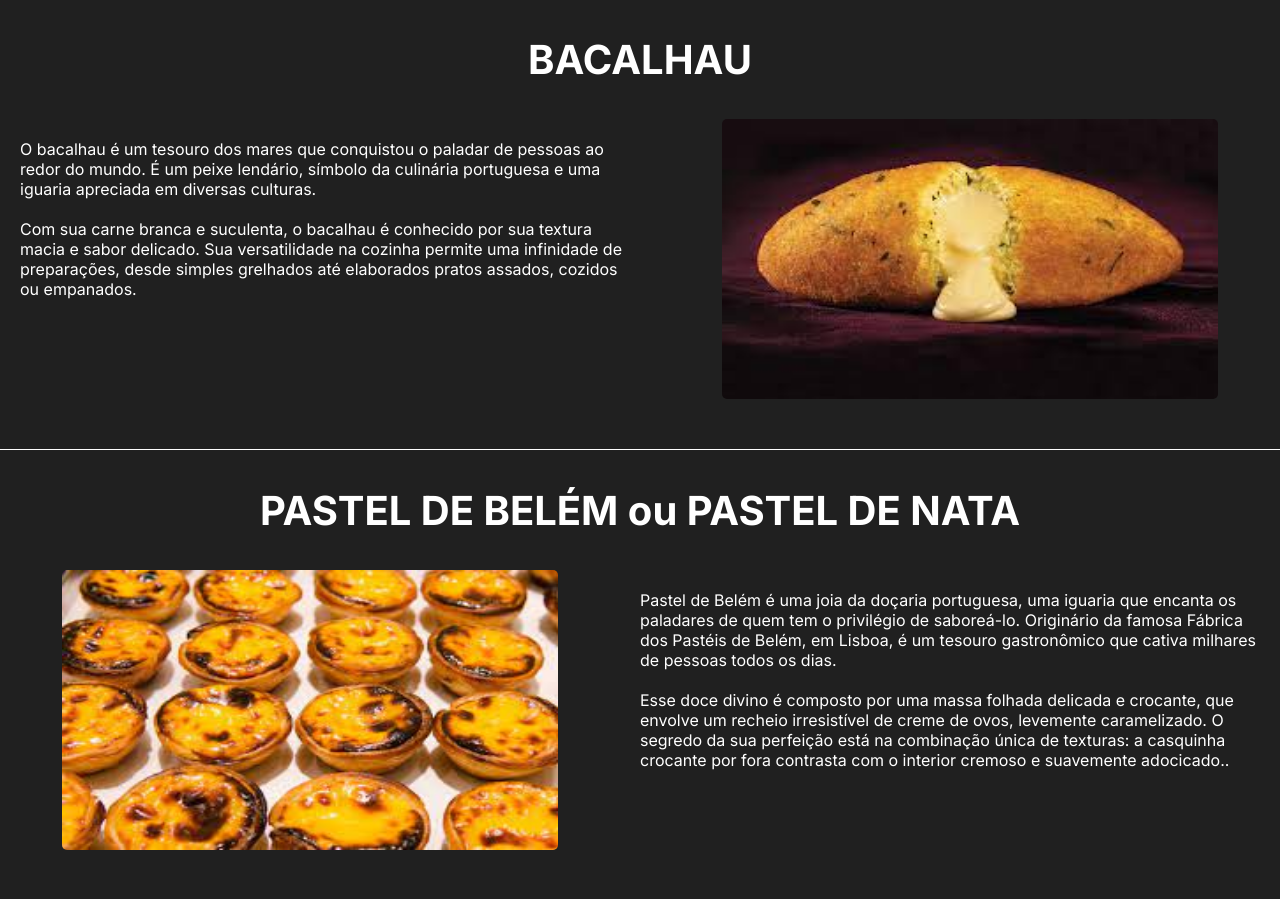
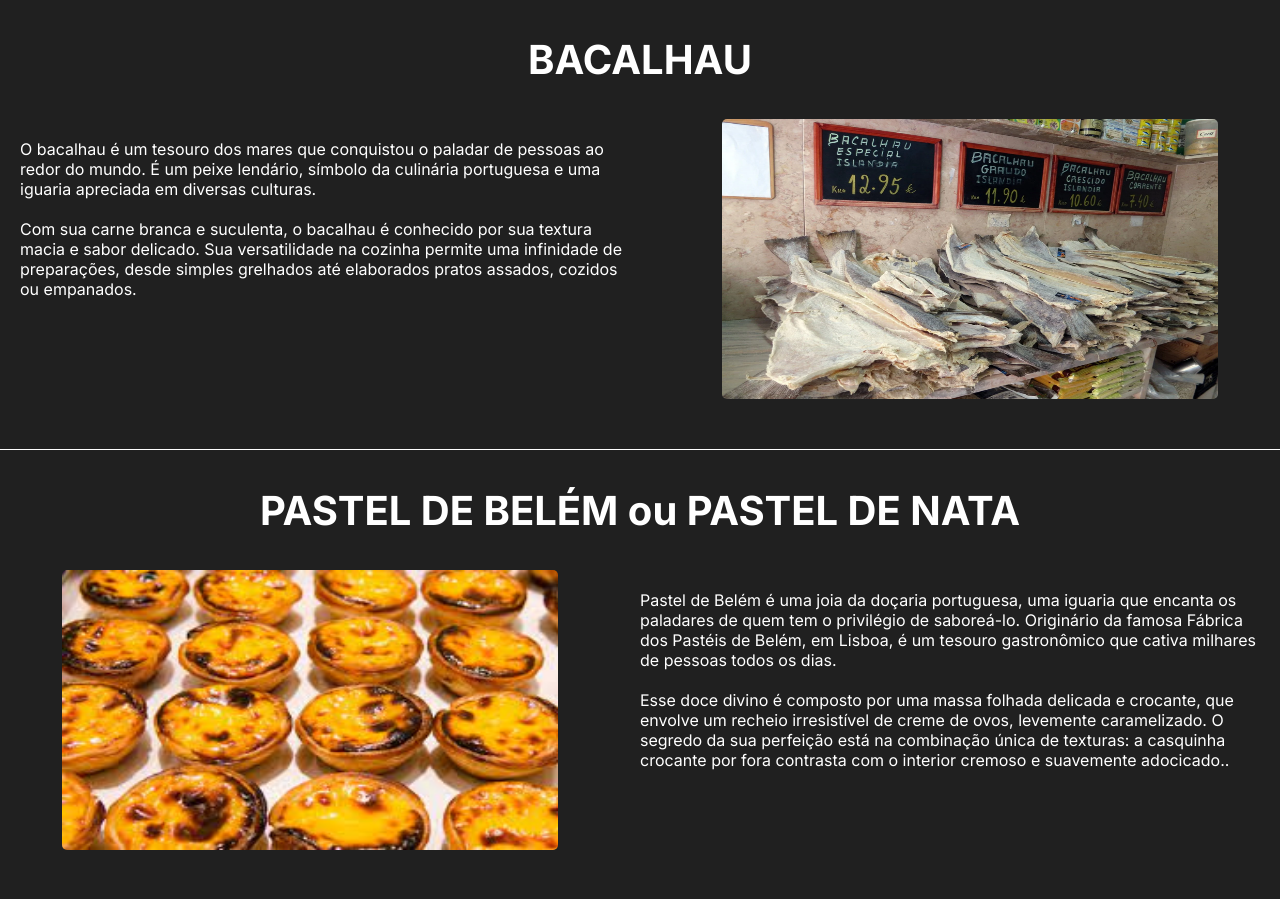
Before and after one commit to VictorManzano/TrabalhoArtes, a plain HTML site: page index.html in a window 1280 px wide. Shown: the part 4412-5311 px from the top of the page. Drawn offline with Linux system fonts and the light colour scheme.

Commit message:
Update index.html

```diff
--- a/index.html
+++ b/index.html
@@ -171,7 +171,7 @@
           Com sua carne branca e suculenta, o bacalhau é conhecido por sua textura macia e sabor delicado. Sua versatilidade na cozinha permite uma infinidade de preparações, desde simples grelhados até elaborados pratos assados, cozidos ou empanados.
         </div>
         <div class="imagem">
-          <img src="download (4).jpg" alt="Imagem">
+          <img src="portugal-bacalhau.webp" alt="Imagem">
         </div>
       </div>
     </div>
```
